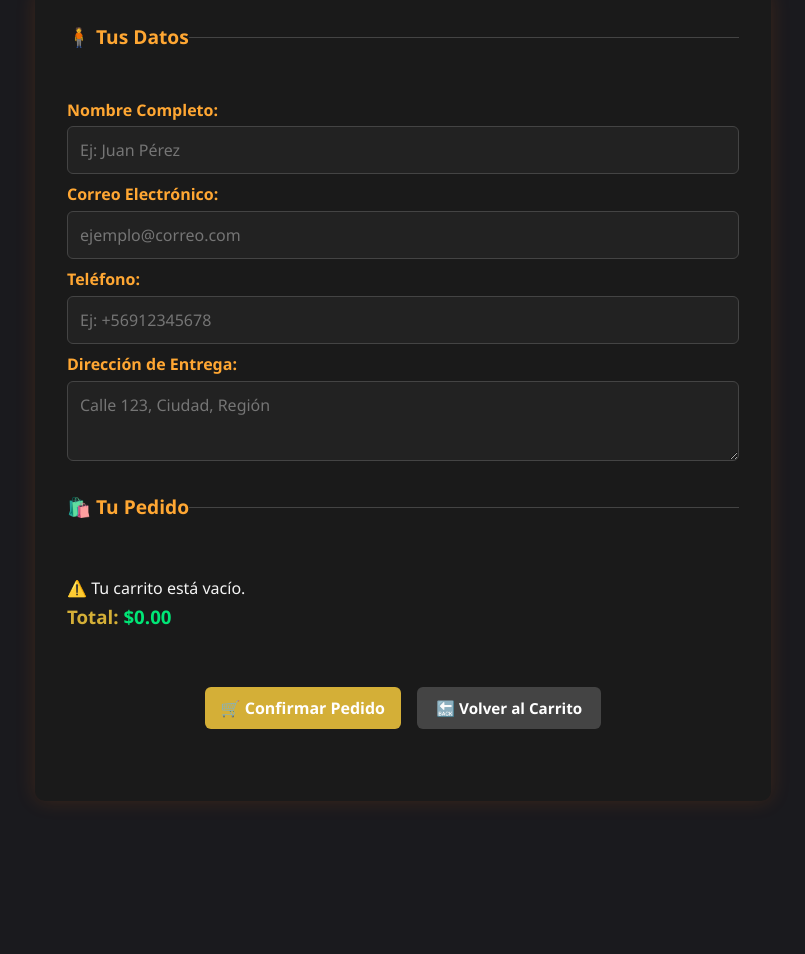
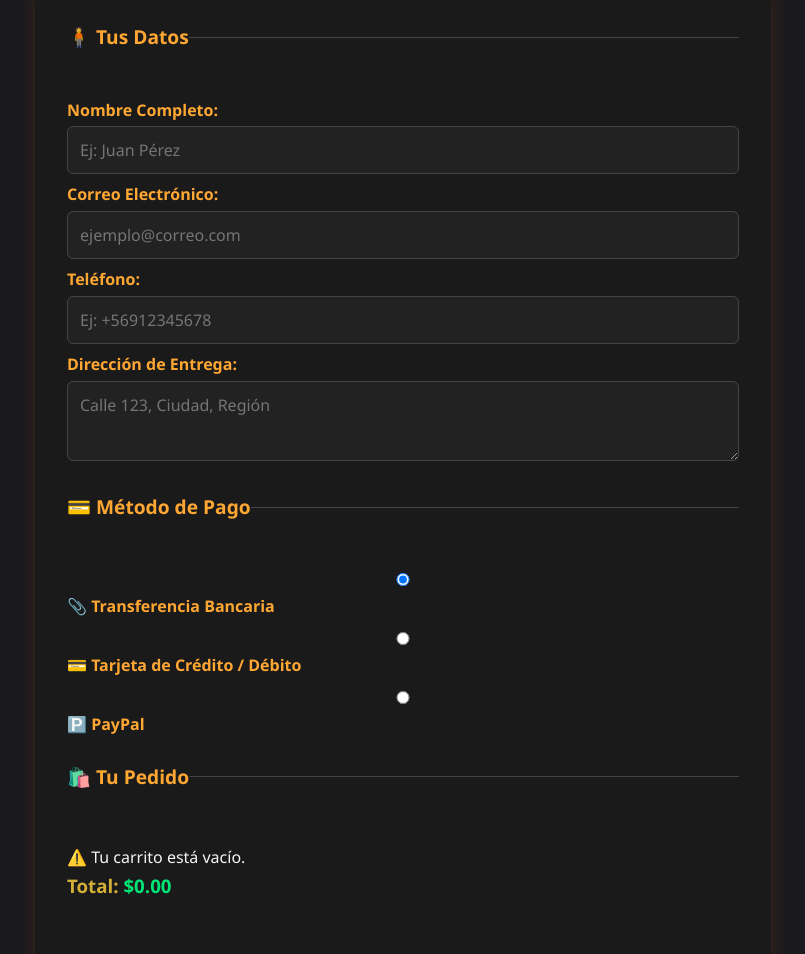
Before and after one commit to kelvinmurillo001/km-ez-ropa-frontend, a website with bundled scripts: page views/checkout.html in a window 1280 px wide. Shown: the part 101-1055 px from the top of the page, without its empty margins (237-1042 px from the left). Before the commit the page ends 934 px from the top, so only its background shows below. Built offline with nearby package versions, Linux system fonts and the light colour scheme.

Commit message:
🛠️ Fix: acualizaciones del proyecto

```diff
--- a/js/checkout.js
+++ b/js/checkout.js
@@ -1,6 +1,6 @@
 "use strict";
 
-// ✅ Importar configuración base
+// ✅ Configuración base
 import { API_BASE } from "./config.js";
 
 const STORAGE_KEY = "km_ez_cart";
@@ -10,10 +10,11 @@ const resumenPedido = document.getElementById("resumenPedido");
 const totalFinal = document.getElementById("totalFinal");
 const form = document.getElementById("formCheckout");
 const msgEstado = document.getElementById("msgEstado");
+const metodoPagoInputs = document.querySelectorAll("input[name='metodoPago']");
 
 const API_ORDERS = `${API_BASE}/api/orders`;
 
-// ▶️ Mostrar resumen de pedido
+// ▶️ Renderizar resumen de carrito
 document.addEventListener("DOMContentLoaded", () => {
   if (!Array.isArray(carrito) || carrito.length === 0) {
     resumenPedido.innerHTML = `<p>⚠️ Tu carrito está vacío.</p>`;
@@ -50,8 +51,9 @@ form?.addEventListener("submit", async e => {
   const email = document.getElementById("emailInput").value.trim();
   const telefono = document.getElementById("telefonoInput").value.trim();
   const direccion = document.getElementById("direccionInput").value.trim();
+  const metodoPago = getMetodoPagoSeleccionado();
 
-  if (!nombre || !email || !telefono || !direccion) {
+  if (!nombre || !email || !telefono || !direccion || !metodoPago) {
     msgEstado.textContent = "❌ Todos los campos son obligatorios.";
     return;
   }
@@ -76,6 +78,7 @@ form?.addEventListener("submit", async e => {
     telefono,
     nota: sanitizeText(direccion),
     total,
+    metodoPago,
     items: carrito.map(item => ({
       productId: item.id || null,
       name: sanitizeText(item.nombre || ""),
@@ -107,6 +110,12 @@ form?.addEventListener("submit", async e => {
   }
 });
 
+// ✅ Obtener método de pago seleccionado
+function getMetodoPagoSeleccionado() {
+  const seleccionado = Array.from(metodoPagoInputs).find(input => input.checked);
+  return seleccionado?.value || null;
+}
+
 // ✅ Validar formato de email
 function validarEmail(email) {
   const regex = /^[^\s@]+@[^\s@]+\.[^\s@]{2,}$/;
--- a/views/checkout.html
+++ b/views/checkout.html
@@ -40,6 +40,26 @@
         <textarea id="direccionInput" name="direccion" required placeholder="Calle 123, Ciudad, Región" autocomplete="street-address"></textarea>
       </fieldset>
 
+      <!-- 💳 Método de Pago -->
+      <fieldset aria-labelledby="metodoPagoTitulo" class="mt-3">
+        <legend id="metodoPagoTitulo">💳 Método de Pago</legend>
+
+        <div class="radio-group">
+          <label>
+            <input type="radio" name="metodoPago" value="transferencia" checked />
+            📎 Transferencia Bancaria
+          </label>
+          <label>
+            <input type="radio" name="metodoPago" value="tarjeta" />
+            💳 Tarjeta de Crédito / Débito
+          </label>
+          <label>
+            <input type="radio" name="metodoPago" value="paypal" />
+            🅿️ PayPal
+          </label>
+        </div>
+      </fieldset>
+
       <!-- 🛍️ Resumen del pedido -->
       <fieldset class="mt-3" aria-labelledby="resumenPedidoTitulo">
         <legend id="resumenPedidoTitulo">🛍️ Tu Pedido</legend>
```
